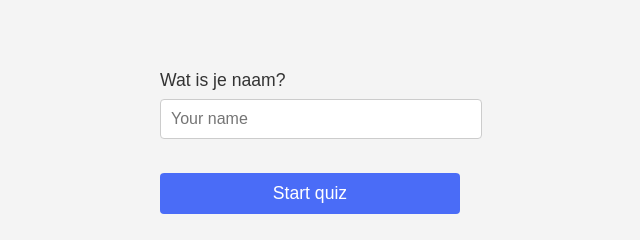
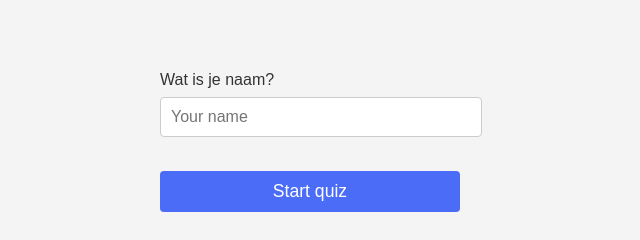
Before and after one commit to D0MN1/fend-1-opdracht, a website: page index.html in a window 1280 px wide. Shown: the part 335-575 px from the top of the page, 330-970 px from the left. Drawn offline with Linux system fonts and the light colour scheme.

Commit message:
Css aangepast

```diff
--- a/style.css
+++ b/style.css
@@ -44,7 +44,7 @@ form {
 }
 
 label {
-    font-size: 1.1em;
+    font-size: 16px;
     color: #333;
 }
 
```
